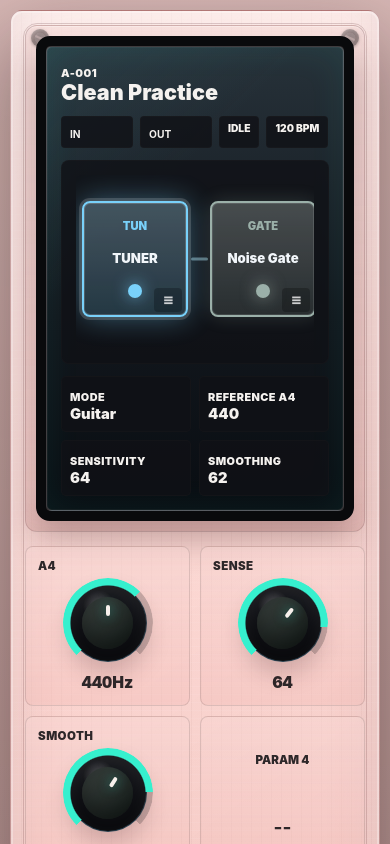
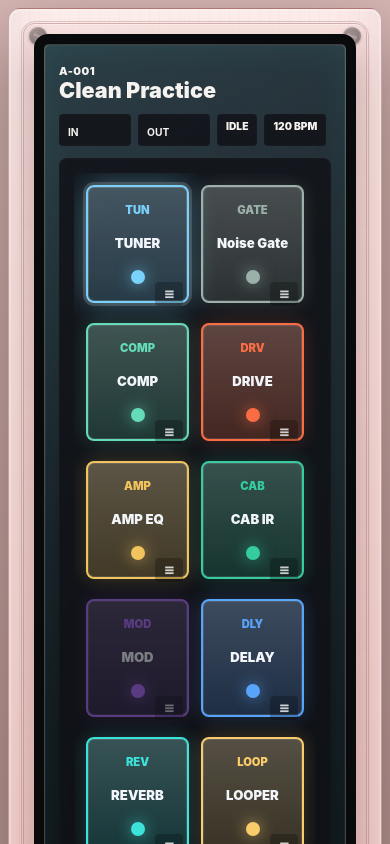
Before and after one commit to kimyounggaur/Guitar-Muti-Effector, a React (Vite) app: page / in a window 390 px wide. Shown: the top 844 px of the page. Built offline with nearby package versions, Linux system fonts and the light colour scheme.

Commit message:
Expand LCD hardware layout

```diff
--- a/src/App.tsx
+++ b/src/App.tsx
@@ -266,6 +266,7 @@ function App() {
                 selectedPedalId={selectedPedalId}
                 onSelectPedal={setSelectedPedal}
                 onChainReordered={handleChainRebuild}
+                onPedalToggled={handleChainRebuild}
               />
             }
           />
--- a/src/components/hardware/EffectChainDisplay.tsx
+++ b/src/components/hardware/EffectChainDisplay.tsx
@@ -11,7 +11,7 @@ import {
   useSensors,
 } from '@dnd-kit/core';
 import {
-  horizontalListSortingStrategy,
+  rectSortingStrategy,
   SortableContext,
   sortableKeyboardCoordinates,
   useSortable,
@@ -25,10 +25,18 @@ type EffectChainDisplayProps = {
   selectedPedalId: string | null;
   onSelectPedal: (id: string) => void;
   onChainReordered?: (pedals: Pedal[]) => void;
+  onPedalToggled?: (pedals: Pedal[]) => void;
 };
 
-function EffectChainDisplay({ pedals, selectedPedalId, onSelectPedal, onChainReordered }: EffectChainDisplayProps) {
+function EffectChainDisplay({
+  pedals,
+  selectedPedalId,
+  onSelectPedal,
+  onChainReordered,
+  onPedalToggled,
+}: EffectChainDisplayProps) {
   const draggingPedalId = usePedalStore((state) => state.draggingPedalId);
+  const togglePedal = usePedalStore((state) => state.togglePedal);
   const setDraggingPedal = usePedalStore((state) => state.setDraggingPedal);
   const reorderPedals = usePedalStore((state) => state.reorderPedals);
   const [updated, setUpdated] = useState(false);
@@ -69,6 +77,16 @@ function EffectChainDisplay({ pedals, selectedPedalId, onSelectPedal, onChainReo
     });
   };
 
+  const handleEffectClick = (pedalId: string) => {
+    onSelectPedal(pedalId);
+    togglePedal(pedalId);
+    window.requestAnimationFrame(() => {
+      onPedalToggled?.(usePedalStore.getState().pedals);
+      setUpdated(true);
+      window.setTimeout(() => setUpdated(false), 1300);
+    });
+  };
+
   return (
     <div className="effect-chain-display" aria-label="Effect signal chain">
       <DndContext
@@ -78,14 +96,14 @@ function EffectChainDisplay({ pedals, selectedPedalId, onSelectPedal, onChainReo
         onDragEnd={handleDragEnd}
         onDragCancel={() => setDraggingPedal(null)}
       >
-        <SortableContext items={pedalIds} strategy={horizontalListSortingStrategy}>
+        <SortableContext items={pedalIds} strategy={rectSortingStrategy}>
           <div className={`lcd-chain-rail ${draggingPedalId ? 'is-dragging' : ''}`}>
             {pedals.map((pedal) => (
               <SortableEffectBlock
                 key={pedal.id}
                 pedal={pedal}
                 selected={pedal.id === selectedPedalId}
-                onSelect={onSelectPedal}
+                onToggle={handleEffectClick}
               />
             ))}
           </div>
@@ -99,10 +117,10 @@ function EffectChainDisplay({ pedals, selectedPedalId, onSelectPedal, onChainReo
 type SortableEffectBlockProps = {
   pedal: Pedal;
   selected: boolean;
-  onSelect: (id: string) => void;
+  onToggle: (id: string) => void;
 };
 
-function SortableEffectBlock({ pedal, selected, onSelect }: SortableEffectBlockProps) {
+function SortableEffectBlock({ pedal, selected, onToggle }: SortableEffectBlockProps) {
   const { attributes, listeners, setNodeRef, transform, transition, isDragging } = useSortable({ id: pedal.id });
   const palette = effectPalette[pedal.type];
   const style = {
@@ -120,7 +138,12 @@ function SortableEffectBlock({ pedal, selected, onSelect }: SortableEffectBlockP
       } ${pedal.bypassed ? 'is-bypassed' : ''} ${isDragging ? 'is-dragging' : ''}`}
       style={style}
     >
-      <button type="button" className="chain-effect-main" onClick={() => onSelect(pedal.id)}>
+      <button
+        type="button"
+        className="chain-effect-main"
+        aria-pressed={pedal.enabled}
+        onClick={() => onToggle(pedal.id)}
+      >
         <span>{shortLabels[pedal.type]}</span>
         <strong>{pedal.name}</strong>
         <i aria-hidden="true" />
--- a/src/styles/hardware.css
+++ b/src/styles/hardware.css
@@ -1273,3 +1273,114 @@
     grid-column: 1 / -1;
   }
 }
+
+/* Full-width hardware layout and expanded two-row LCD chain */
+.hardware-app {
+  padding: clamp(8px, 1vw, 14px);
+  box-sizing: border-box;
+}
+
+.hardware-frame,
+.hardware-support-panels {
+  width: 100%;
+  max-width: none;
+  box-sizing: border-box;
+}
+
+.hardware-frame {
+  margin: 0;
+}
+
+.hardware-support-panels {
+  margin: 20px 0 0;
+}
+
+.hardware-core {
+  grid-template-columns: minmax(132px, 0.58fr) minmax(760px, 4.7fr) minmax(132px, 0.58fr) minmax(148px, 0.66fr);
+}
+
+.screen-glass {
+  grid-template-rows: auto minmax(360px, 1fr) auto;
+  min-height: clamp(520px, 43vw, 700px);
+}
+
+.screen-chain-window {
+  min-height: 360px;
+  overflow: hidden;
+}
+
+.lcd-chain-rail {
+  display: grid;
+  grid-template-columns: repeat(auto-fit, minmax(128px, 1fr));
+  grid-auto-rows: minmax(126px, auto);
+  align-items: stretch;
+  gap: 16px;
+  min-height: 340px;
+  overflow-x: hidden;
+  overflow-y: auto;
+  padding: 16px;
+}
+
+.chain-effect-shell {
+  min-width: 0;
+  flex: initial;
+}
+
+.chain-effect-shell:not(:last-child)::after {
+  display: none;
+}
+
+.chain-effect-main {
+  min-height: 128px;
+}
+
+@media (min-width: 1200px) {
+  .lcd-chain-rail {
+    grid-template-columns: repeat(6, minmax(118px, 1fr));
+    grid-template-rows: repeat(2, minmax(128px, 1fr));
+  }
+}
+
+@media (max-width: 1199px) {
+  .hardware-core {
+    grid-template-columns: minmax(124px, 0.52fr) minmax(0, 2.7fr) minmax(124px, 0.58fr);
+  }
+
+  .screen-glass {
+    min-height: clamp(460px, 58vw, 620px);
+  }
+
+  .screen-chain-window {
+    min-height: 320px;
+  }
+
+  .lcd-chain-rail {
+    grid-template-columns: repeat(auto-fit, minmax(118px, 1fr));
+    min-height: 300px;
+  }
+}
+
+@media (max-width: 767px) {
+  .hardware-app {
+    padding: 8px;
+  }
+
+  .hardware-core {
+    grid-template-columns: 1fr;
+  }
+
+  .screen-chain-window {
+    min-height: 420px;
+  }
+
+  .lcd-chain-rail {
+    grid-template-columns: repeat(2, minmax(0, 1fr));
+    min-height: 420px;
+    gap: 12px;
+    padding: 12px;
+  }
+
+  .chain-effect-main {
+    min-height: 118px;
+  }
+}
```
